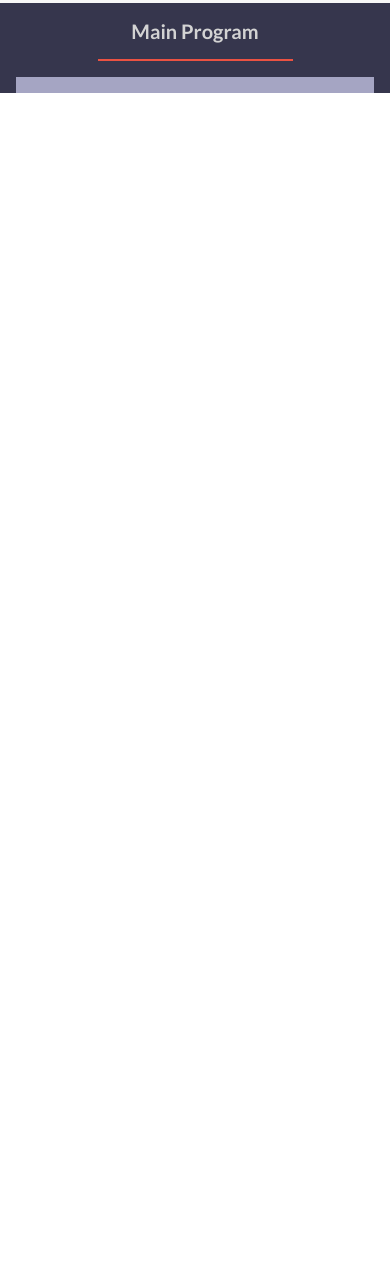
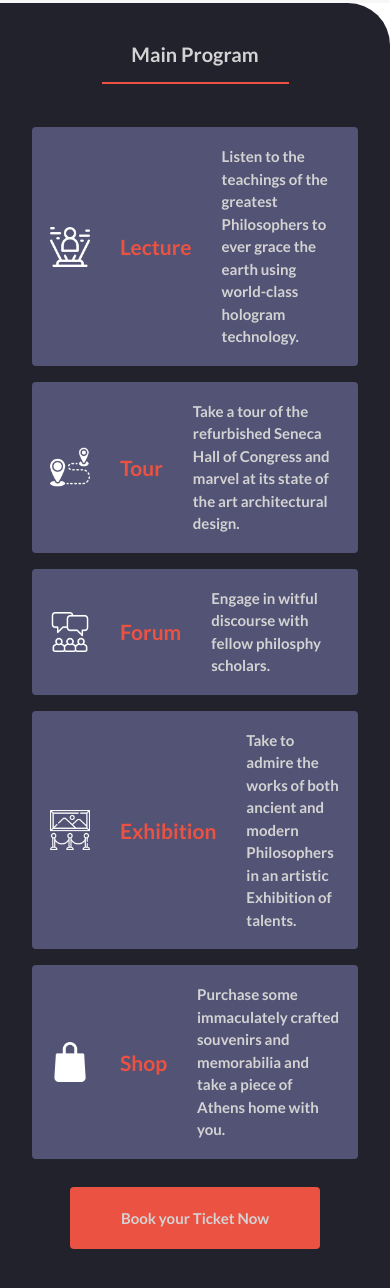
Before and after one commit to godiarksel/capstone-alpha-one, a plain HTML site: page home.html in a window 390 px wide. Shown: the part 710-1998 px from the top of the page. Before the commit the page ends 844 px from the top, so only its background shows below. Drawn offline with nearby package versions, Linux system fonts and the light colour scheme; a web font is replaced by a local one.

Commit message:
Add styles to program section for mobile version

```diff
--- a/css/global.css
+++ b/css/global.css
@@ -13,6 +13,6 @@
   --font-color-three: #d3d3d3;
   --bg-color-nav: #f7f7f7;
   --brd-color-home: #fff;
-  --bg-color-prog: rgb(54, 54, 77);
-  --bg-color-content: rgb(165, 165, 195);
+  --bg-color-prog: rgb(34, 34, 44);
+  --bg-color-content: rgb(83, 83, 117);
 }
--- a/css/homepage/programsection.css
+++ b/css/homepage/programsection.css
@@ -1,5 +1,6 @@
 .program {
   background-color: var(--bg-color-prog);
+  border-top-right-radius: 42px;
 }
 .program h2 {
   color: var(--font-color-three);
@@ -7,8 +8,47 @@
   font-weight: 600;
   border-bottom: 2px solid var(--font-color-two);
   width: 50%;
+  margin-top: 15px;
+  margin-bottom: 35px;
 }
 
 .program__container__content {
   background-color: var(--bg-color-content);
+  padding: 8px;
+  border-radius: 4px;
 }
+
+.program__container__content img {
+  width: 40px;
+  height: 40px;
+  margin: 10px;
+}
+
+.program__container__content h3 {
+  color: var(--font-color-two);
+  font-size: 21px;
+  font-weight: 600;
+  margin: 20px;
+}
+.program__container__content p {
+  color: var(--font-color-three);
+  font-weight: 600;
+  font-size: 15px;
+  margin: 10px;
+}
+.program__container button {
+  background-color: var(--font-color-two);
+  color: var(--font-color-three);
+  font-weight: 600;
+  font-size: 15px;
+  padding: 20px;
+  border-style: none;
+  width: 250px;
+  margin: 20px auto;
+  border-radius: 4px;
+}
+
+.program__container button:hover {
+  background-color: var(--font-color-three);
+  color: var(--font-color-two);
+}
--- a/home.html
+++ b/home.html
@@ -43,18 +43,68 @@
   </h3>
 </section>
 
-<section class="program">
-  <h2 class="text-center p-3 m-auto">
+<section class="program p-2">
+  <h2 class="text-center p-3 ml-auto mr-auto">
     Main Program
   </h2>
   <div class="program__container d-flex flex-column m-3">
-    <div class="program__container__content d-flex flex-row">
-      <i></i>
-      <h3></h3>
-      <p></p>
+    <div class="program__container__content d-flex flex-row m-2 align-items-center">
+      <img src="./images/hologram.png" alt="hologram">
+      <h3>
+        Lecture
+      </h3>
+      <p>
+        Listen to the teachings of the greatest Philosophers to ever grace the earth
+        using world-class hologram technology.
+      </p>
     </div>
+    <div class="program__container__content d-flex flex-row m-2 align-items-center">
+      <img src="./images/itinerary.png" alt="itinerary">
+      <h3>
+        Tour
+      </h3>
+      <p>
+        Take a tour of the refurbished Seneca Hall of Congress and marvel at
+        its state of the art architectural design.
+      </p>
+    </div>
+    <div class="program__container__content d-flex flex-row m-2 align-items-center">
+      <img src="./images/forum.png" alt="forum">
+      <h3>
+        Forum
+      </h3>
+      <p>
+        Engage in witful discourse with fellow philosphy scholars.
+      </p>
+    </div>
+    <div class="program__container__content d-flex flex-row m-2 align-items-center">
+      <img src="./images/exhibition.png" alt="exhibition">
+      <h3>
+        Exhibition
+      </h3>
+      <p>
+        Take to admire the works of both ancient and modern Philosophers in
+        an artistic Exhibition of talents.
+      </p>
+    </div>
+    <div class="program__container__content d-flex flex-row m-2 align-items-center">
+      <img src="./images/shop.png" alt="shop">
+      <h3>
+        Shop
+      </h3>
+      <p>
+        Purchase some immaculately crafted souvenirs and memorabilia and
+        take a piece of Athens home with you.
+      </p>
+    </div>
+    <button>
+      Book your Ticket Now
+    </button>
+  </div>
+</section>
 
-  </div>
+<section>
+
 </section>
 </main>
 </body>
--- /dev/null
+++ b/project.txt
@@ -0,0 +1,6 @@
+<a href="https://www.flaticon.com/free-icons/lecture" title="lecture icons">Lecture icons created by berkahicon - Flaticon</a>
+<a href="https://www.flaticon.com/free-icons/tour" title="tour icons">Tour icons created by Smashicons - Flaticon</a>
+<div> undefined <a href="https://www.flaticon.com/authors/hajicon" title="HAJICON"> HAJICON </a> from <a href="https://www.flaticon.com/" title="Flaticon">www.flaticon.com'</a></div>
+<div> undefined <a href="https://www.freepik.com" title="Freepik"> Freepik </a> from <a href="https://www.flaticon.com/" title="Flaticon">www.flaticon.com'</a></div>
+<div> undefined <a href="https://www.flaticon.com/authors/gungyoga04" title="gungyoga04"> gungyoga04 </a> from <a href="https://www.flaticon.com/" title="Flaticon">www.flaticon.com'</a></div>
+<div> undefined <a href="https://www.freepik.com" title="Freepik"> Freepik </a> from <a href="https://www.flaticon.com/" title="Flaticon">www.flaticon.com'</a></div>
```
Also changed, not shown: images/exhibition.png (added), images/forum.png (added), images/hologram.png (added), images/itinerary.png (added), images/shop.png (added), 1 other file.
